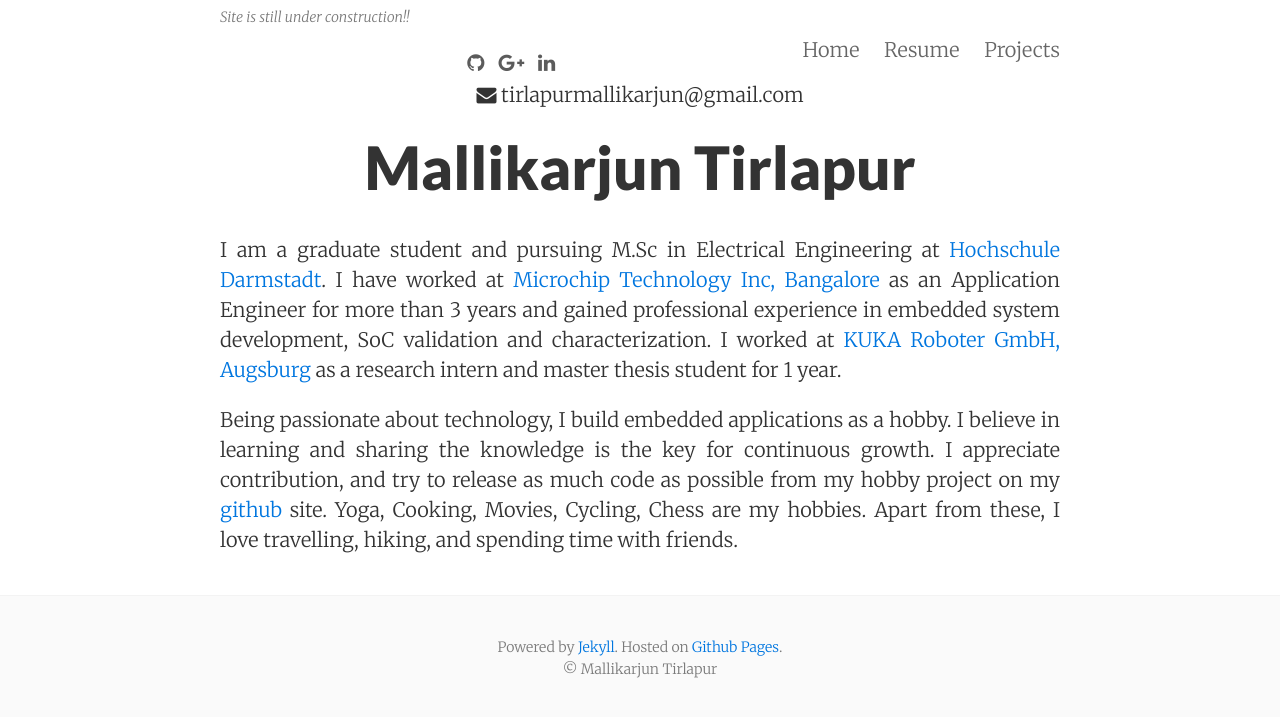
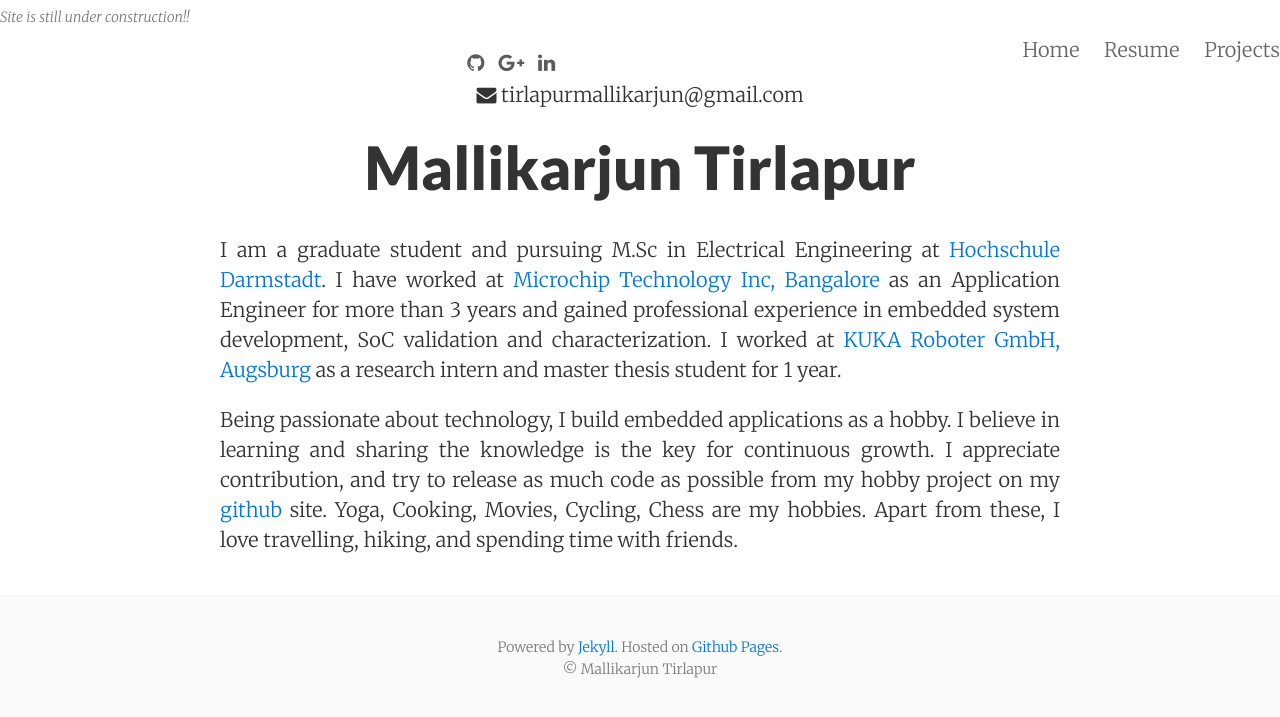
Before and after one commit to MallikarjunTirlapur/MallikarjunTirlapur.github.io, a Jekyll site: the page built from index.html, in a window 1280 px wide. Shown: the top 717 px of the page. Built offline with Jekyll 4.4.1, drawn with Linux system fonts in a browser that asks for light colours; nearby versions of some CDN libraries.

Commit message:
Update header.html

```diff
--- a/_includes/header.html
+++ b/_includes/header.html
@@ -1,5 +1,5 @@
 <header class="site-header">
-  <div class="measure">
+
 <left> <span class="post-meta small">Site is still under construction!! </span><left>
   <div class="wrapper">
     <nav class="site-nav">
```
